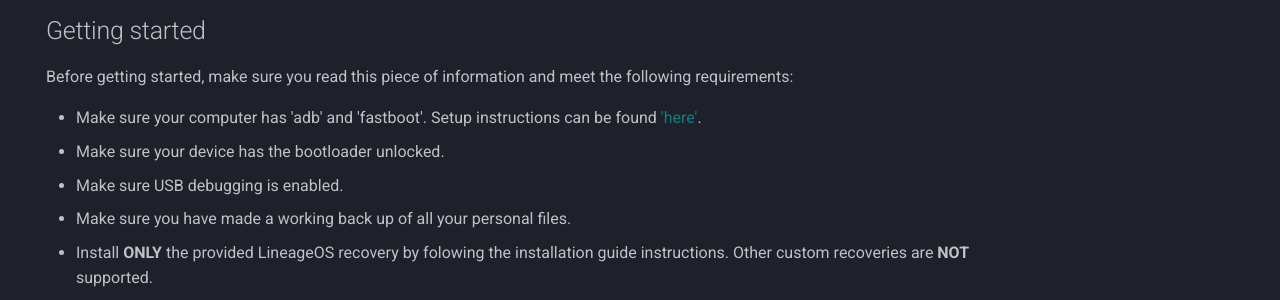
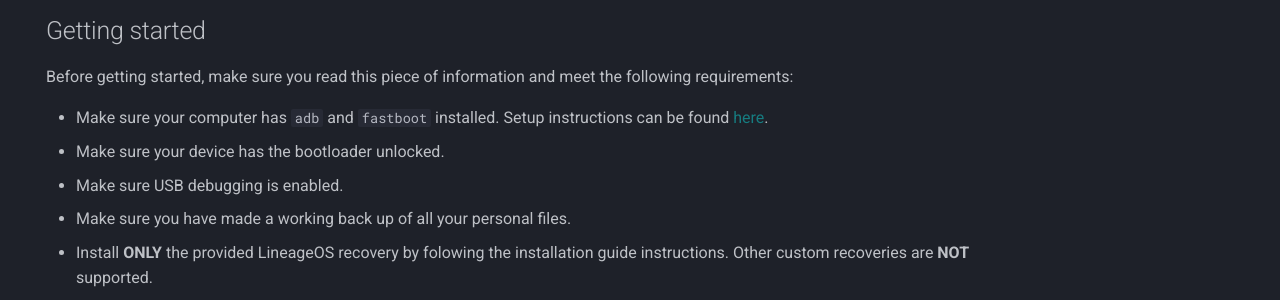
Before and after one commit to penglezos/lineageos.penglezos.dev, an MkDocs documentation site: the page built from docs/index.md, in a window 1280 px wide and 1287 px high. Shown: the part 741-1041 px from the top of the window. Built offline with MkDocs 1.6.1 and Material for MkDocs 9.7.7, drawn with Linux system fonts in a browser that asks for light colours; comment, search, counter and statistics services are not loaded.

Commit message:
Fix format
Signed-off-by: penglezos <panagiotisegl@gmail.com>

```diff
--- a/docs/index.md
+++ b/docs/index.md
@@ -26,7 +26,7 @@
 
 Before getting started, make sure you read this piece of information and meet the following requirements:
 
-* Make sure your computer has 'adb' and 'fastboot'. Setup instructions can be found ['here'](https://wiki.lineageos.org/adb_fastboot_guide.html).
+* Make sure your computer has `adb` and `fastboot` installed. Setup instructions can be found [here](https://wiki.lineageos.org/adb_fastboot_guide.html).
 * Make sure your device has the bootloader unlocked.
 * Make sure USB debugging is enabled.
 * Make sure you have made a working back up of all your personal files.
```
